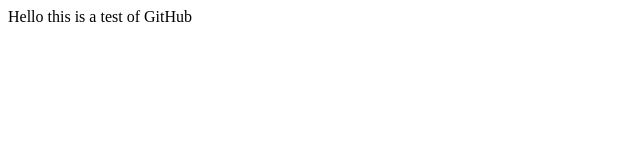
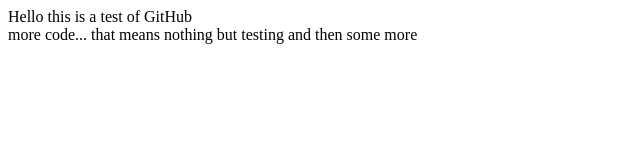
Before and after one commit to knoxthewoof/youtubedemo, a plain HTML site: page Index.html in a window 1280 px wide. Shown: the whole page, without its empty margins (0-640 px from the left). Drawn offline with Linux system fonts and the light colour scheme.

Commit message:
more changes to Index

```diff
--- a/Index.html
+++ b/Index.html
@@ -6,5 +6,7 @@
 </head>
 <body>
     Hello this is a test of GitHub
+    <br />
+        more code... that means nothing but testing  and then some more
 </body>
 </html>
```
